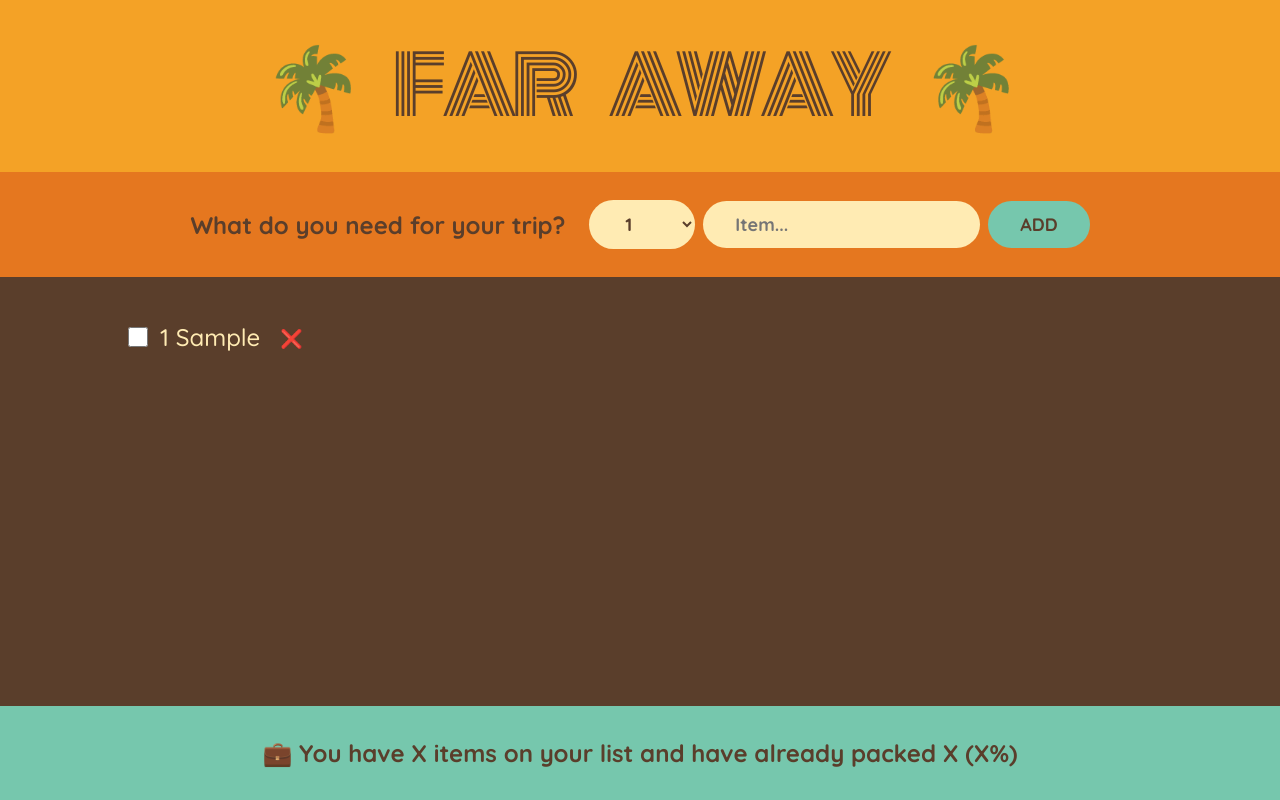
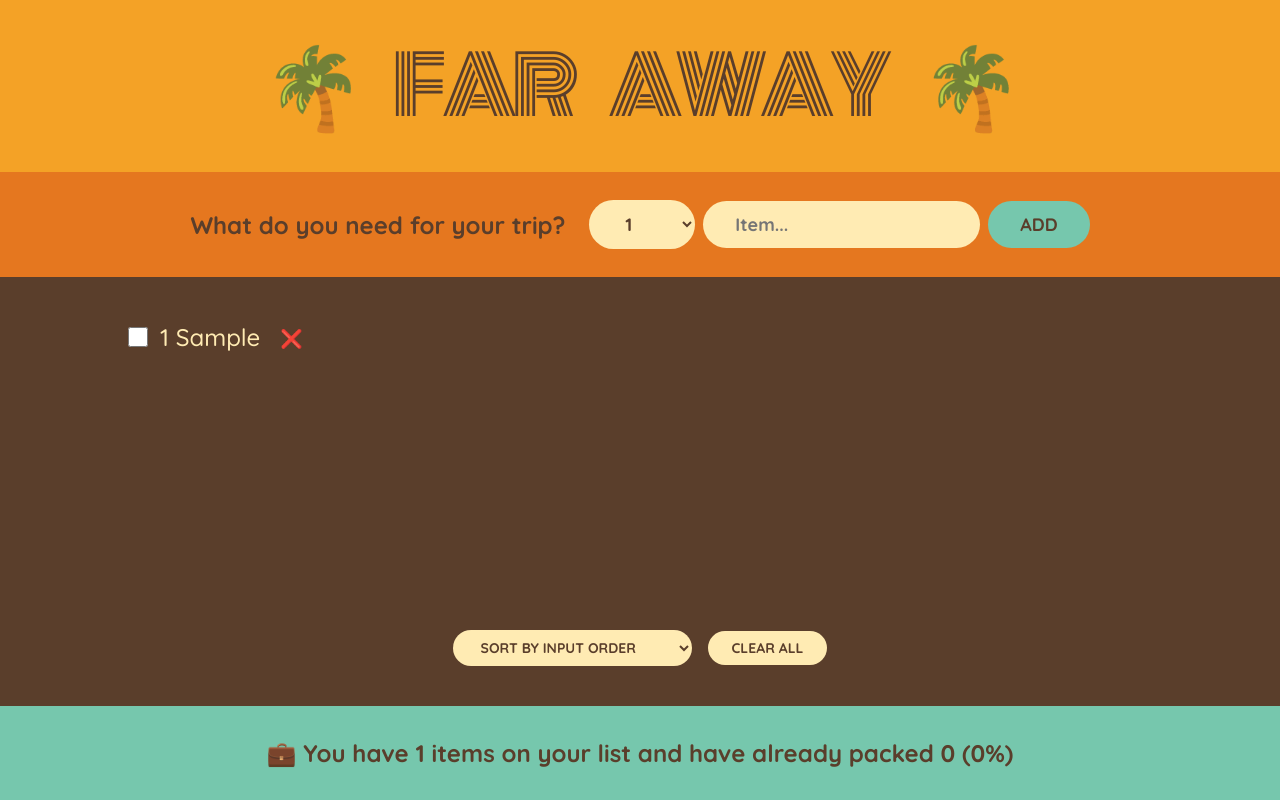
Before and after one commit to pixelgnome/travel-list, a React (Create React App) app: page / in a window 1280 px wide. Both pictures are taken after typing "Sample" into the empty fields and a click on the button "ADD". Built offline with nearby package versions, Linux system fonts and the light colour scheme.

Commit message:
split into components

```diff
--- a/src/App.js
+++ b/src/App.js
@@ -1,4 +1,8 @@
 import { useState } from "react";
+import Logo from "./components/Logo";
+import Form from "./components/Form";
+import PackingList from "./components/PackingList";
+import Stats from "./components/Stats";
 
 export default function App() {
   //Lifting state
@@ -19,6 +23,14 @@
       ),
     );
   }
+
+  function handleClearAll() {
+    const confirmClear = window.confirm(
+      "Are you sure you want to clear the list?",
+    );
+    if (confirmClear) setItems([]);
+  }
+
   return (
     <div className="app">
       <Logo />
@@ -27,96 +39,9 @@
         items={items}
         onDeleteItem={handleDeleteItem}
         onToggleItem={handleToggleItem}
+        onClearAll={handleClearAll}
       />
-      <Stats />
+      <Stats items={items} />
     </div>
   );
 }
-function Logo() {
-  return <h1>🌴 Far Away 🌴</h1>;
-}
-function Form({ onAddItems }) {
-  const [description, setDescription] = useState("");
-  const [quantity, setQuantity] = useState(1);
-
-  function handleSubmit(e) {
-    e.preventDefault();
-
-    if (!description) return;
-
-    const newItem = { description, quantity, packed: false, id: Date.now() };
-    console.group(newItem);
-
-    onAddItems(newItem);
-
-    setDescription("");
-    setQuantity(1);
-  }
-
-  return (
-    <form className="add-form" onSubmit={handleSubmit}>
-      <h3>What do you need for your trip?</h3>
-      <select
-        value={quantity}
-        onChange={(e) => setQuantity(Number(e.target.value))}
-      >
-        {
-          //This script creates options from an array
-          Array.from({ length: 20 }, (_, i) => i + 1).map((num) => (
-            <option value={num} key={num}>
-              {num}
-            </option>
-          ))
-        }
-      </select>
-      <input
-        type="text"
-        placeholder="Item..."
-        value={description}
-        onChange={(e) => {
-          setDescription(e.target.value);
-        }}
-      />
-      <button>Add</button>
-    </form>
-  );
-}
-function PackingList({ items, onDeleteItem, onToggleItem }) {
-  return (
-    <div className="list">
-      <ul>
-        {items.map((item) => (
-          <Item
-            item={item}
-            onDeleteItem={onDeleteItem}
-            onToggleItem={onToggleItem}
-            key={item.id}
-          />
-        ))}
-      </ul>
-    </div>
-  );
-}
-
-function Item({ item, onDeleteItem, onToggleItem }) {
-  return (
-    <li>
-      <input
-        type="checkbox"
-        value={item.packed}
-        onChange={() => onToggleItem(item.id)}
-      />
-      <span style={item.packed ? { textDecoration: "line-through" } : {}}>
-        {item.quantity} {item.description}
-      </span>
-      <button onClick={() => onDeleteItem(item.id)}>❌</button>
-    </li>
-  );
-}
-function Stats() {
-  return (
-    <footer className="stats">
-      💼 You have X items on your list and have already packed X (X%)
-    </footer>
-  );
-}
--- /dev/null
+++ b/src/components/Form.js
@@ -0,0 +1,48 @@
+import { useState } from "react";
+
+export default function Form({ onAddItems }) {
+  const [description, setDescription] = useState("");
+  const [quantity, setQuantity] = useState(1);
+
+  function handleSubmit(e) {
+    e.preventDefault();
+
+    if (!description) return;
+
+    const newItem = { description, quantity, packed: false, id: Date.now() };
+    console.group(newItem);
+
+    onAddItems(newItem);
+
+    setDescription("");
+    setQuantity(1);
+  }
+
+  return (
+    <form className="add-form" onSubmit={handleSubmit}>
+      <h3>What do you need for your trip?</h3>
+      <select
+        value={quantity}
+        onChange={(e) => setQuantity(Number(e.target.value))}
+      >
+        {
+          //This script creates options from an array
+          Array.from({ length: 20 }, (_, i) => i + 1).map((num) => (
+            <option value={num} key={num}>
+              {num}
+            </option>
+          ))
+        }
+      </select>
+      <input
+        type="text"
+        placeholder="Item..."
+        value={description}
+        onChange={(e) => {
+          setDescription(e.target.value);
+        }}
+      />
+      <button>Add</button>
+    </form>
+  );
+}
--- /dev/null
+++ b/src/components/Item.js
@@ -0,0 +1,15 @@
+export default function Item({ item, onDeleteItem, onToggleItem }) {
+  return (
+    <li>
+      <input
+        type="checkbox"
+        value={item.packed}
+        onChange={() => onToggleItem(item.id)}
+      />
+      <span style={item.packed ? { textDecoration: "line-through" } : {}}>
+        {item.quantity} {item.description}
+      </span>
+      <button onClick={() => onDeleteItem(item.id)}>❌</button>
+    </li>
+  );
+}
--- /dev/null
+++ b/src/components/Logo.js
@@ -0,0 +1,3 @@
+export default function Logo() {
+  return <h1>🌴 Far Away 🌴</h1>;
+}
--- /dev/null
+++ b/src/components/PackingList.js
@@ -0,0 +1,47 @@
+import { useState } from "react";
+import Item from "./Item";
+
+export default function PackingList({
+  items,
+  onDeleteItem,
+  onToggleItem,
+  onClearAll,
+}) {
+  const [sortBy, setSortBy] = useState("input");
+
+  let sortedItems;
+
+  if (sortBy === "input") sortedItems = items;
+  if (sortBy === "description")
+    sortedItems = items
+      .slice()
+      .sort((a, b) => a.description.localeCompare(b.description));
+  if (sortBy === "packed")
+    sortedItems = items
+      .slice()
+      .sort((a, b) => Number(a.packed) - Number(b.packed));
+
+  return (
+    <div className="list">
+      <ul>
+        {sortedItems.map((item) => (
+          <Item
+            item={item}
+            onDeleteItem={onDeleteItem}
+            onToggleItem={onToggleItem}
+            key={item.id}
+          />
+        ))}
+      </ul>
+      <div className="actions">
+        <select value={sortBy} onChange={(e) => setSortBy(e.target.value)}>
+          <option value="input">Sort by input order</option>
+          <option value="description">Sort by description</option>
+          <option value="packed">Sort by packed status</option>
+        </select>
+
+        <button onClick={onClearAll}>Clear All</button>
+      </div>
+    </div>
+  );
+}
--- /dev/null
+++ b/src/components/Stats.js
@@ -0,0 +1,22 @@
+export default function Stats({ items }) {
+  if (!items.length) {
+    return (
+      <footer className="stats">
+        <em>🚀 Start adding some items to your packing list.</em>
+      </footer>
+    );
+  }
+
+  const numItems = items.length;
+  const numPacked = items.filter((item) => item.packed).length;
+  const percentage = Math.round((numPacked / numItems) * 100);
+
+  return (
+    <footer className="stats">
+      {percentage === 100
+        ? "Everything is packed! Get to the airport and Bon Voyage!"
+        : `💼 You have ${numItems} items on your list and have already packed
+      ${numPacked} (${percentage}%)`}
+    </footer>
+  );
+}
```
